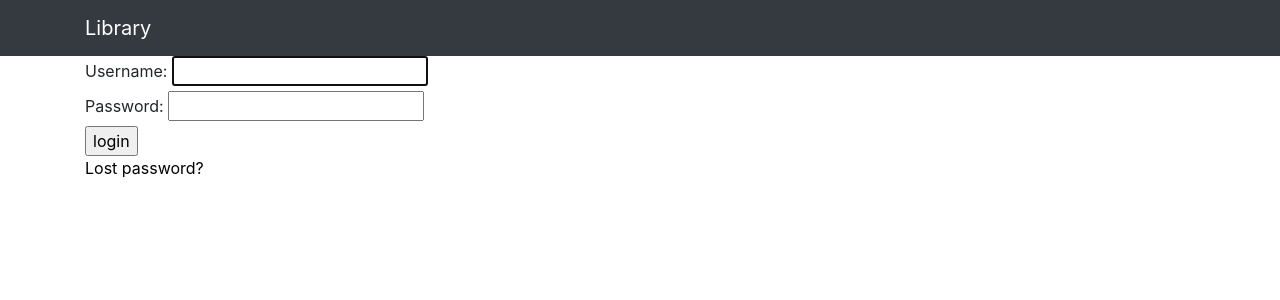
After one commit to Abalmaz/Library, a Django app: page /accounts/login/ in a window 1280 px wide. The commit adds this page. Shown: the top 300 px of the page. Run offline with Django 3.2, Linux system fonts and the light colour scheme; parts of the project's set-up code (start-up, migrations or seed data) failed here and were passed over; some libraries are stand-ins or nearby versions.

Commit message:
Add page for authorization(login)

```diff
--- a/library/library/settings.py
+++ b/library/library/settings.py
@@ -134,3 +134,5 @@ AUTH_USER_MODEL = 'mylib.User'
 
 STAR_RATINGS_RANGE = 10
 STAR_RATINGS_ANONYMOUS = True
+
+LOGIN_REDIRECT_URL = 'book_list'
--- a/library/mylib/admin.py
+++ b/library/mylib/admin.py
@@ -1,5 +1,5 @@
 from django.contrib import admin
-from .models import Book, Author, PublishingHouse, Genre, Country, BookAuthor
+from .models import Book, Author, PublishingHouse, Genre, Country, BookAuthor, User
 
 # Register your models here.
 
@@ -18,3 +18,4 @@ admin.site.register(Author)
 admin.site.register(PublishingHouse)
 admin.site.register(Genre)
 admin.site.register(Country)
+admin.site.register(User)
--- a/library/mylib/templates/mylib/author_detail.html
+++ b/library/mylib/templates/mylib/author_detail.html
@@ -1,6 +1,6 @@
 {% extends 'mylib/base.html' %}
 
-{% block body %}
+{% block content %}
     <h3>{{ author.short_name }}</h3>
     <img src="{{ author.photo.url }}">
     <p>Name: {{ author.full_name }} </p>
--- a/library/mylib/templates/mylib/base.html
+++ b/library/mylib/templates/mylib/base.html
@@ -10,16 +10,19 @@
     <link rel="stylesheet" href="{% static 'star-ratings/css/star-ratings.css' %}">
     <script type="text/javascript" src="{% static 'star-ratings/js/dist/star-ratings.min.js' %}"></script>
     <script src="https://stackpath.bootstrapcdn.com/bootstrap/4.1.3/js/bootstrap.min.js" integrity="sha384-ChfqqxuZUCnJSK3+MXmPNIyE6ZbWh2IMqE241rYiqJxyMiZ6OW/JmZQ5stwEULTy" crossorigin="anonymous"></script>
+    {% block stylesheet %}{% endblock %}
 </head>
 <body>
+    {% block body %}
         <nav class="navbar navbar-expand-lg navbar-dark bg-dark">
           <div class="container">
             <a class="navbar-brand" href="{% url 'book_list' %}">Library</a>
           </div>
         </nav>
         <div class="container">
-        {% block body %}
-        {% endblock %}
+            {% block content %}
+            {% endblock content %}
         </div>
+    {% endblock body %}
 </body>
 </html>
--- a/library/mylib/templates/mylib/book_detail.html
+++ b/library/mylib/templates/mylib/book_detail.html
@@ -1,7 +1,7 @@
 {% extends 'mylib/base.html' %}
 {% load ratings %}
 
-{% block body %}
+{% block content %}
     <h3>{{ book.title }}</h3>
     <img src="{{ book.cover.url }}">
     {% ratings book %}
--- a/library/mylib/templates/mylib/book_list.html
+++ b/library/mylib/templates/mylib/book_list.html
@@ -1,6 +1,6 @@
 {% extends 'mylib/base.html' %}
 {% load ratings %}
-{% block body %}
+{% block content %}
 <br>
 
 <form method="get">
--- /dev/null
+++ b/library/mylib/templates/registration/login.html
@@ -0,0 +1,39 @@
+{% extends 'mylib/base.html' %}
+
+{% block content%}
+
+{% if form.errors %}
+<p>Your username and password didn't match. Please try again.</p>
+{% endif %}
+
+{% if next %}
+    {% if user.is_authenticated %}
+    <p>Your account doesn't have access to this page. To proceed,
+    please login with an account that has access.</p>
+    {% else %}
+    <p>Please login to see this page.</p>
+    {% endif %}
+{% endif %}
+
+<form method="post" action="{% url 'login' %}">
+{% csrf_token %}
+
+<div>
+  <td>{{ form.username.label_tag }}</td>
+  <td>{{ form.username }}</td>
+</div>
+<div>
+  <td>{{ form.password.label_tag }}</td>
+  <td>{{ form.password }}</td>
+</div>
+
+<div>
+  <input type="submit" value="login" />
+  <input type="hidden" name="next" value="{{ next }}" />
+</div>
+</form>
+
+{# Assumes you setup the password_reset view in your URLconf #}
+<p><a href="{% url 'password_reset' %}">Lost password?</a></p>
+
+{% endblock %}
--- /dev/null
+++ b/library/mylib/templates/registration/signup.html
@@ -0,0 +1,6 @@
+{% extends 'mylib/base.html' %}
+
+{% block body %}
+
+
+{% endblock %}
--- a/library/mylib/urls.py
+++ b/library/mylib/urls.py
@@ -7,4 +7,5 @@ urlpatterns = [
     path('books/<int:pk>/', views.BookInfoView.as_view(), name='book_info'),
     path('authors/<int:pk>/', views.AuthorInfoView.as_view(),
          name='author_info'),
+    path('signup/', views.signup, name='signup'),
 ]
--- a/library/mylib/views.py
+++ b/library/mylib/views.py
@@ -1,3 +1,4 @@
+from django.shortcuts import render
 from .filters import BookFilter
 from django.views.generic import DetailView, ListView
 
@@ -28,3 +29,7 @@ class BookListView(ListView):
 
     def get_queryset(self):
         return BookFilter(self.request.GET, queryset=Book.objects.all()).qs
+
+
+def signup(request):
+    return render(request, 'registration/signup.html')
```
Also changed, not shown: library/mylib/migrations/0001_initial.py, library/mylib/migrations/0002_auto_20180918_1318.py (deleted), library/mylib/migrations/0002_bookauthor.py (added). Lines whose indentation alone changed are shown as unchanged.
